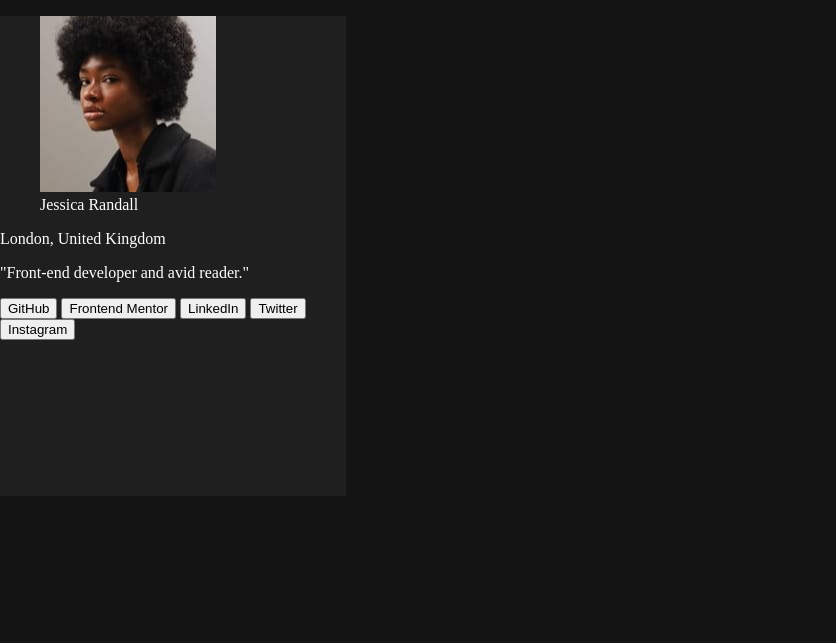
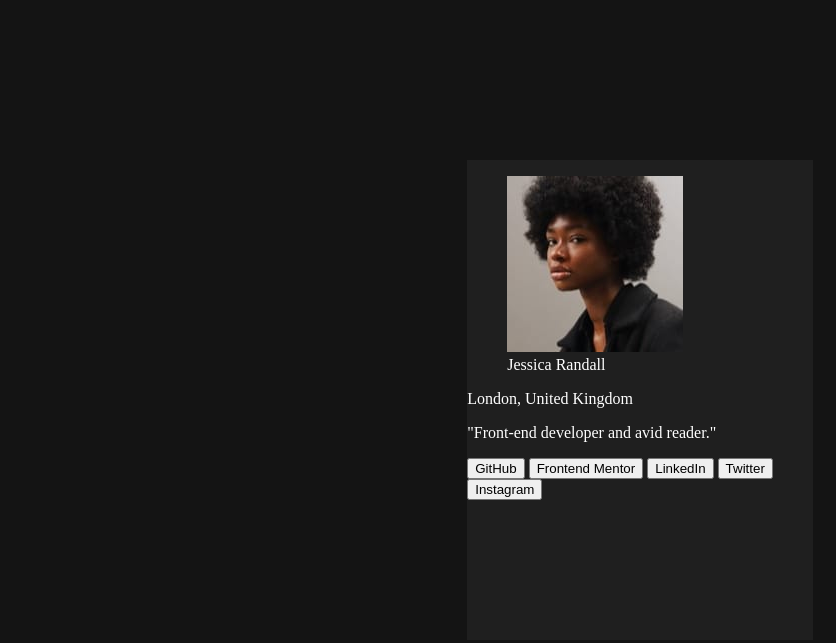
Before and after one commit to KakDealz/Social-links-profile, a plain HTML site: page index.html in a window 1280 px wide. Shown: the whole page, without its empty margins (0-836 px from the left). Drawn offline with Linux system fonts and the light colour scheme.

Commit message:
feat: center card on the page

```diff
--- a/css/style.css
+++ b/css/style.css
@@ -2,7 +2,11 @@ body {
     margin: 0;
     padding: 0;
     background-color: rgb(20, 20, 20);
-    color: rgb(255, 255, 255)
+    color: rgb(255, 255, 255);
+    display: flex;
+    justify-content: center;
+    align-items: center;
+    height: 100vh;
 }
 
 .card {
```
